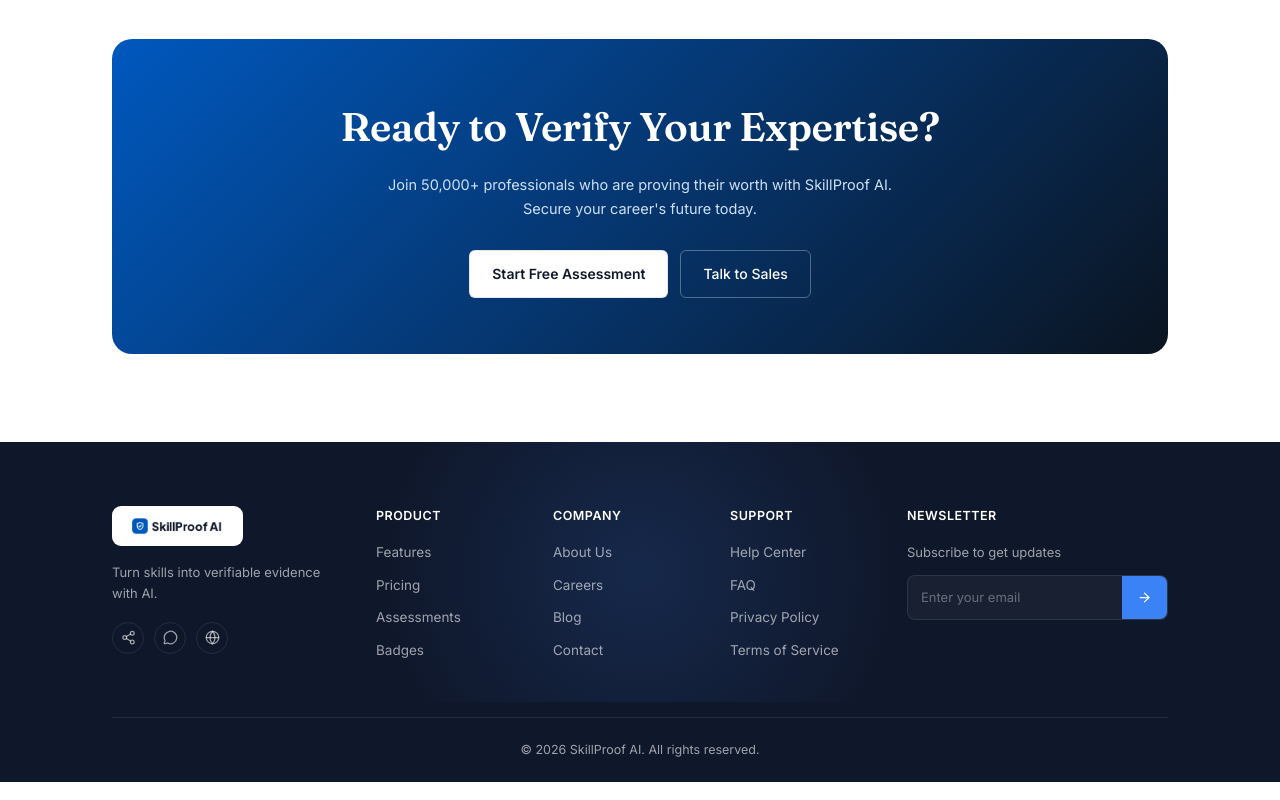
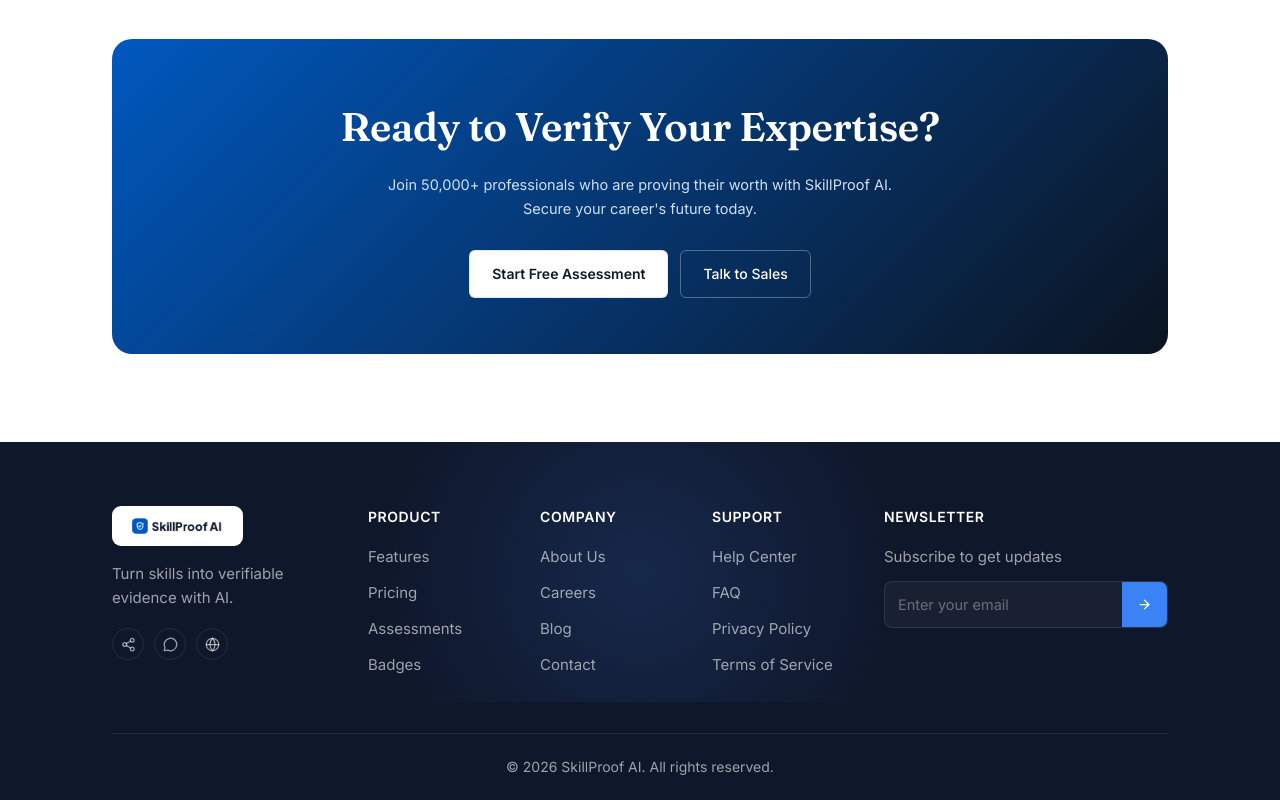
Before and after one commit to mikebishop0/skillproof_ai_frontend, a React (Vite) app: page / in a window 1280 px wide. Shown: the part 3004-3804 px from the top of the page. Built offline with nearby package versions, Linux system fonts and the light colour scheme.

Commit message:
Increase footer text font sizes for readability

```diff
--- a/src/components/footer.css
+++ b/src/components/footer.css
@@ -55,10 +55,10 @@
   display: block;
 }
 .site-footer .footer-brand p {
-  font-size: 13px;
+  font-size: 15px;
   color: var(--sf-text);
   margin-bottom: 18px;
-  max-width: 220px;
+  max-width: 230px;
   line-height: 1.6;
 }
 .site-footer .footer-social {
@@ -83,7 +83,7 @@
   transform: translateY(-3px);
 }
 .site-footer .footer-col h4 {
-  font-size: 12.5px;
+  font-size: 14px;
   font-weight: 600;
   letter-spacing: 0.04em;
   text-transform: uppercase;
@@ -93,9 +93,9 @@
 .site-footer .footer-col a,
 .site-footer .footer-col span {
   display: block;
-  font-size: 13.5px;
+  font-size: 15px;
   color: var(--sf-text);
-  margin-bottom: 11px;
+  margin-bottom: 12px;
   cursor: pointer;
   transition: color 0.15s ease;
   width: fit-content;
@@ -104,7 +104,7 @@
   color: #ffffff;
 }
 .site-footer .newsletter p {
-  font-size: 13px;
+  font-size: 15px;
   color: var(--sf-text);
   margin-bottom: 12px;
 }
@@ -122,7 +122,7 @@
   border: none;
   padding: 11px 13px;
   color: var(--sf-text-strong);
-  font-size: 13px;
+  font-size: 14.5px;
 }
 .site-footer .newsletter-form input::placeholder {
   color: rgba(255, 255, 255, 0.35);
@@ -147,7 +147,7 @@
 .site-footer .footer-bottom {
   padding: 22px 0;
   text-align: center;
-  font-size: 12.5px;
+  font-size: 14px;
   color: var(--sf-text);
 }
 
```
